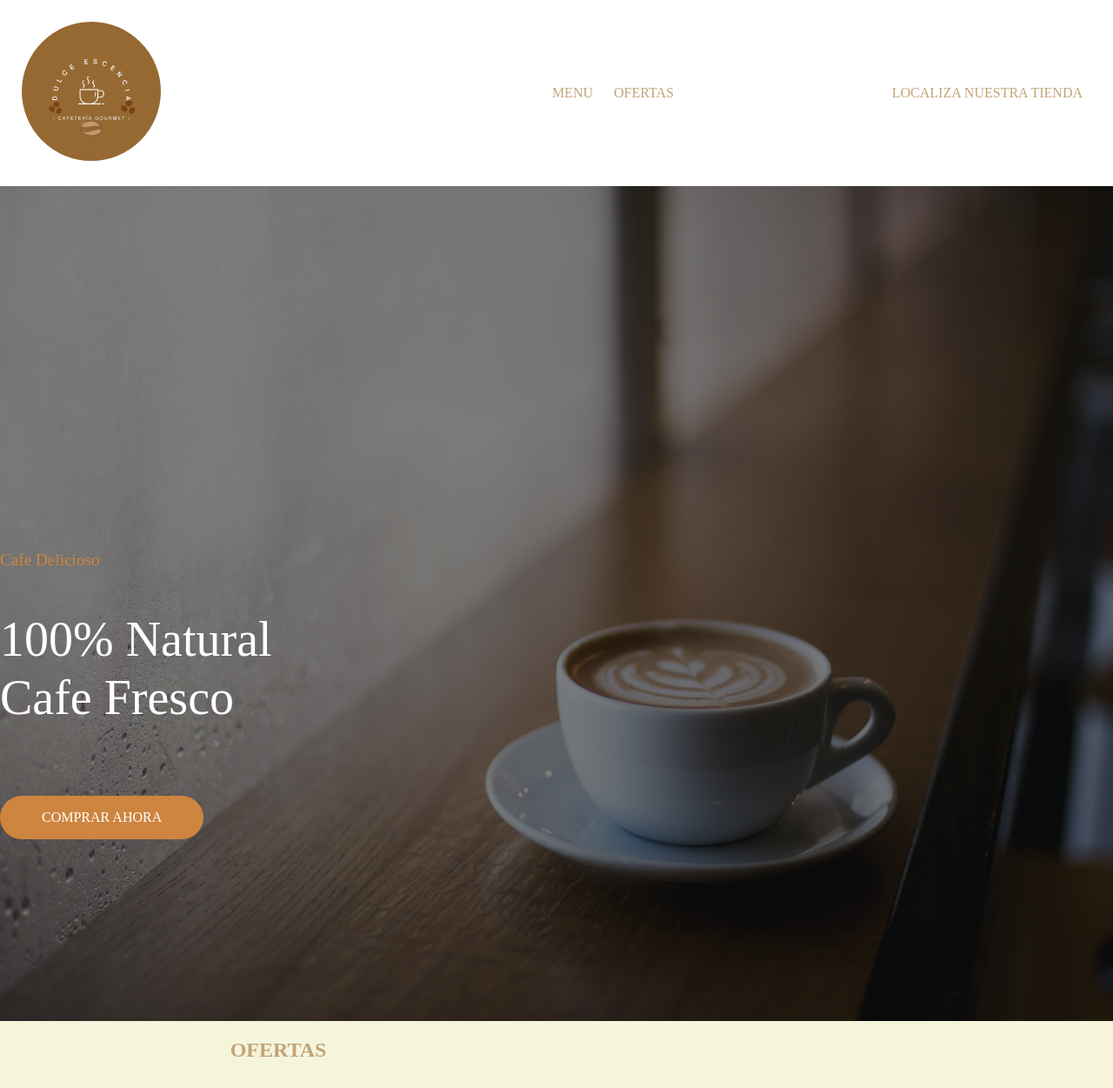
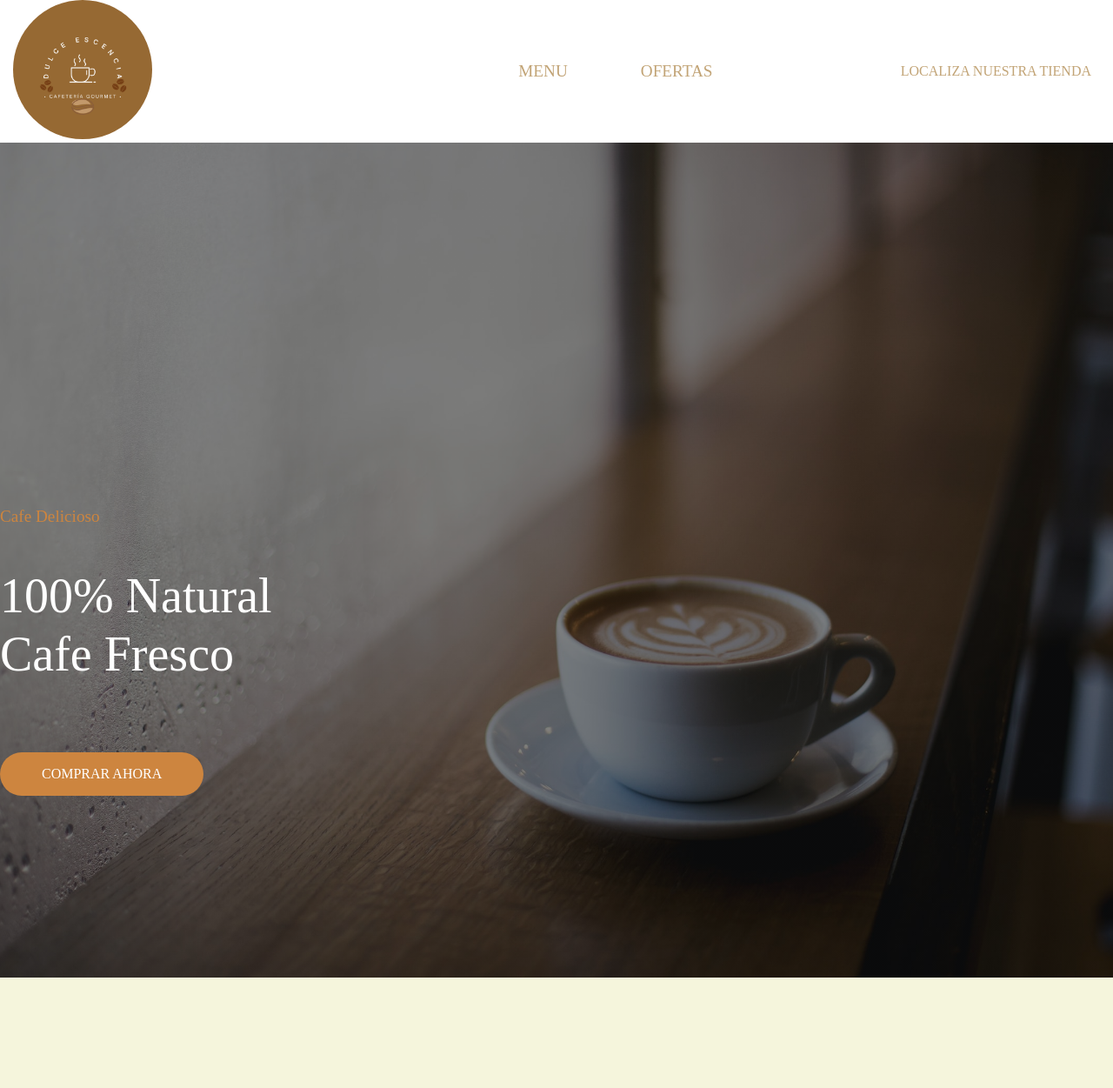
Before and after one commit to JUNESTP/PROYECTO-F-PGW, a plain HTML site: page index.html in a window 1280 px wide. Shown: the top 1251 px of the page at 87% size. Drawn offline with Linux system fonts and the light colour scheme.

Commit message:
Agrego cambios al index

```diff
--- a/index.html
+++ b/index.html
@@ -51,7 +51,7 @@
     <footer>
         <div class="footer-content">
             <ul class="socials">
-                <li><a href="#"><i class="fa-brands fa-facebook"></i></a></li>
+                <li><a href="https://web.facebook.com/profile.php?id=61559743982538"><i class="fa-brands fa-facebook"></i></a></li>
                 <li><a href="#"><i class="fa-brands fa-x-twitter"></i></a></li>
                 <li><a href="#"><i class="fa-brands fa-instagram"></i></a></li>
             </ul>
--- a/style.css
+++ b/style.css
@@ -7,8 +7,8 @@ header{
     display: flex;
     align-items: center;
     justify-content: space-between;
-    padding: 0 20px;
-    margin: 25px 5px;
+    padding: 0 15px;
+    margin: 0;
 }
 
 .banner{
@@ -64,15 +64,32 @@ header{
 }
 
 header nav a{
+    font-size: larger;
     color:#c2a476;
     text-decoration: none;
     display: inline-block;
-    padding: 5px 10px;
-    transition: .5s;
+    margin: 0 30px;
+    padding: 0px 10px;
+    position: relative;
+}
+
+header nav a::before{
+    content: "";
+    width: 0%;
+    height: 4px;
+    background-color: #654321;
+    position: absolute;
+    bottom: -10%;
+    left: 0;
+    transition: all .5s;
 }
 
 header nav a:hover{
     color: #654321;
+}
+
+header nav a:hover::before{
+    width: 100%;
 }
 
 .localizador a{
@@ -95,17 +112,20 @@ header nav a:hover{
 
 .info1{
     color:#c2a476;
-    float: left;
+    float: center;
     width: 50%;
     height: auto;
     display: flex;
     align-items: center;
     justify-content: center;
-
+    font-size: 5em;
+    padding-left: 23vw;
+    z-index: -1;
 }
 
 .container{
-    float: right;
+    float: center;
+    z-index: 1;
 }
 
 .container .wrapper{
```
Also changed, not shown: img/cafeteria.jpg (added).
